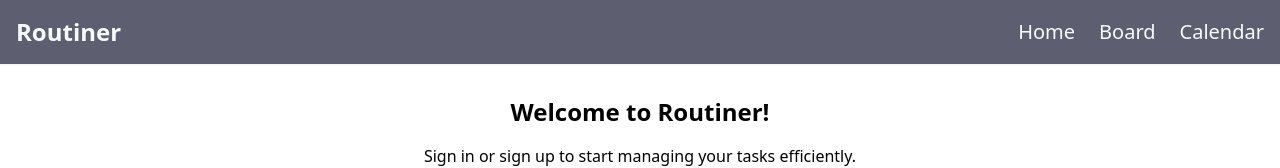
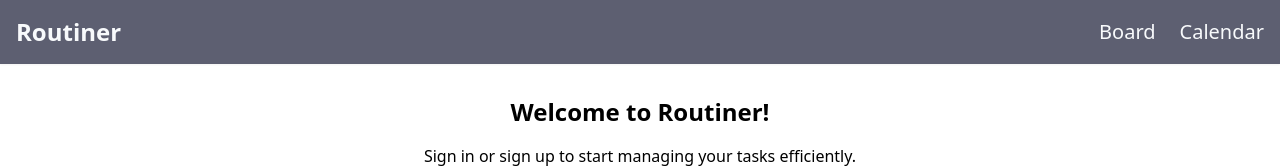
Before and after one commit to Mariphy/routiner, a Next.js app in the folder routiner/: page / in a window 1280 px wide. Shown: the top 168 px of the page. Built offline with nearby package versions, Linux system fonts and the light colour scheme; no server answers.

Commit message:
edit NavBar, delete home link

```diff
--- a/routiner/src/app/components/NavBar.tsx
+++ b/routiner/src/app/components/NavBar.tsx
@@ -5,7 +5,6 @@ export default function NavBar() {
         <nav className="flex items-center justify-between p-4 bg-accent text-neutral-100 shadow-sm">
             <Link href="/" className="text-2xl font-semibold">Routiner</Link>
             <div className="flex space-x-6 text-sm">
-                <Link href="/" className="text-xl hover:underline">Home</Link>
                 <Link href="/board" className="text-xl hover:underline">Board</Link>
                 <Link href="/calendar" className="text-xl hover:underline">Calendar</Link>
             </div>
```
